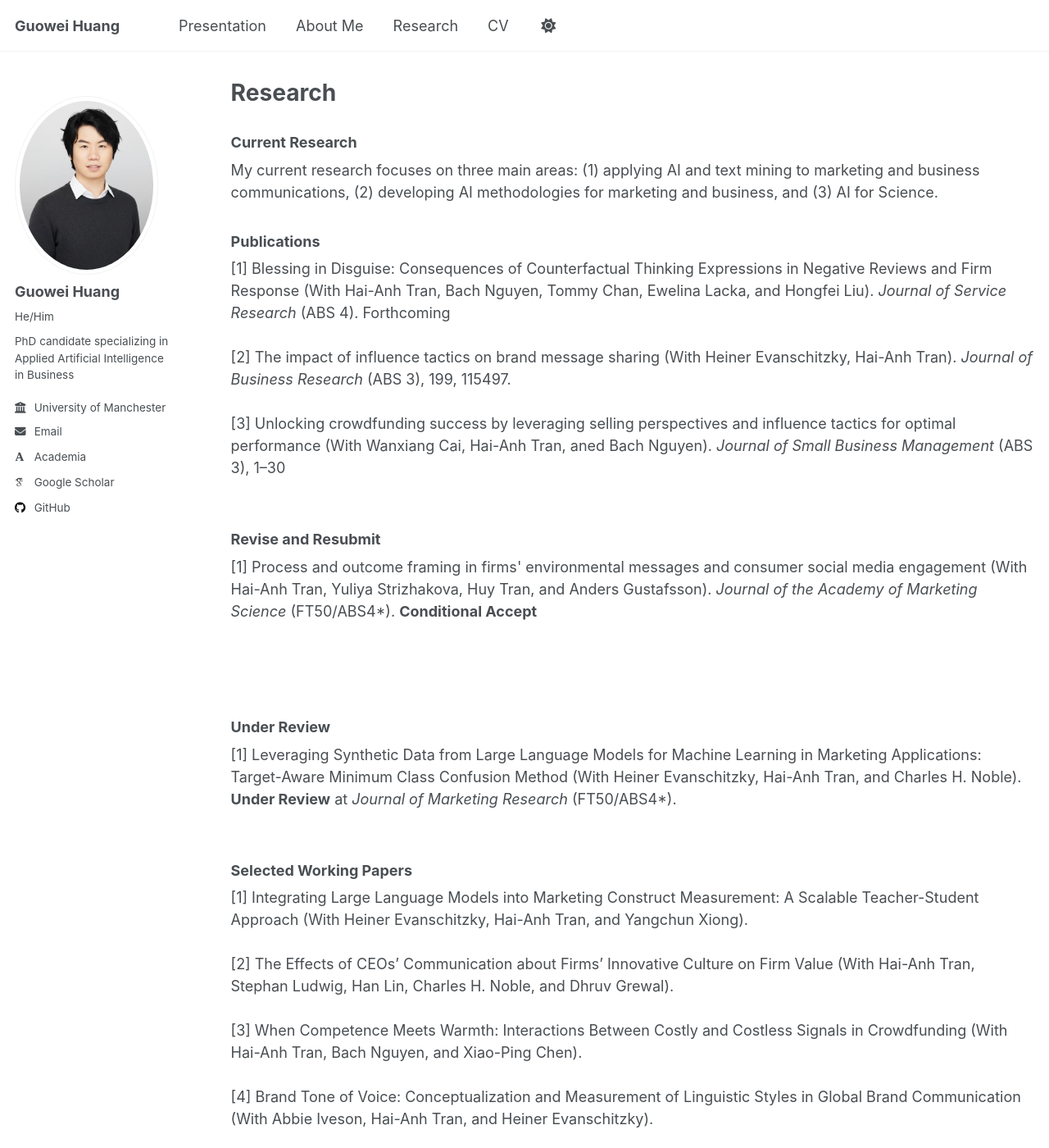
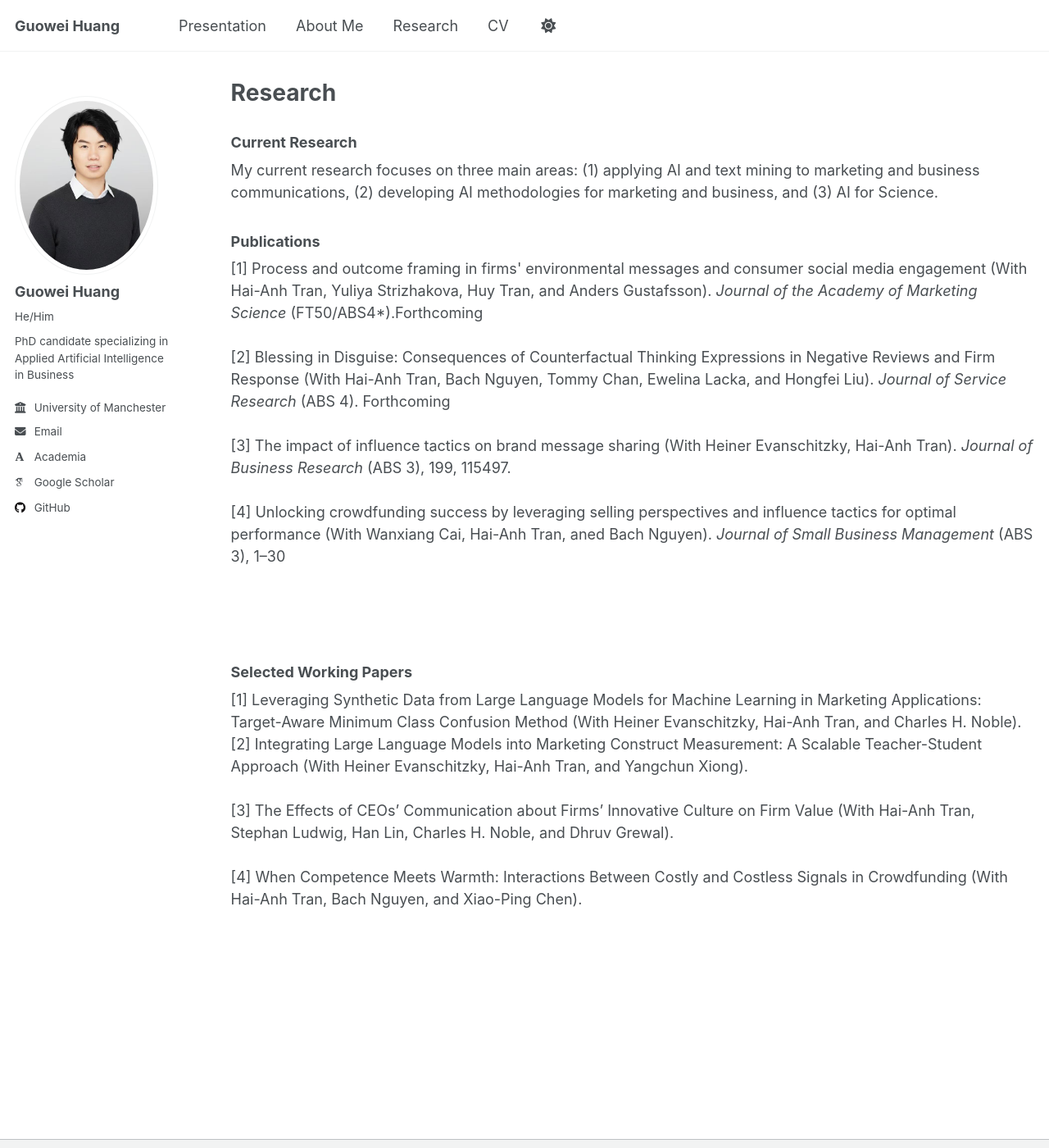
Before and after one commit to Oliverhuang123/Oliverhuang123.github.io, a Jekyll site: the page built from _pages/publications.html, in a window 1280 px wide and 1400 px high. Shown: the whole window at 82% size. Built offline with Jekyll 4.4.1, drawn with Linux system fonts in a browser that asks for light colours; some web fonts are replaced; some of the changed text lies outside the part shown.

Commit message:
Update publications.html

```diff
--- a/_pages/publications.html
+++ b/_pages/publications.html
@@ -10,54 +10,33 @@ My current research focuses on three main areas: (1) applying AI and text mining
 
 <h3>Publications</h3>
 
-[1] Blessing in Disguise: Consequences of Counterfactual Thinking Expressions in Negative Reviews and Firm Response (With Hai-Anh Tran, Bach Nguyen, Tommy Chan, Ewelina Lacka, and Hongfei Liu). <em>Journal of Service Research</em> (ABS 4). Forthcoming
+
+[1] Process and outcome framing in firms' environmental messages and consumer social media engagement (With Hai-Anh Tran, Yuliya Strizhakova, Huy Tran, and Anders Gustafsson). <em>Journal of the Academy of Marketing Science</em> (FT50/ABS4*).Forthcoming
 <br><br>
-[2] The impact of influence tactics on brand message sharing (With Heiner Evanschitzky, Hai-Anh Tran). <em>Journal of Business Research</em> (ABS 3), 199, 115497.
+[2] Blessing in Disguise: Consequences of Counterfactual Thinking Expressions in Negative Reviews and Firm Response (With Hai-Anh Tran, Bach Nguyen, Tommy Chan, Ewelina Lacka, and Hongfei Liu). <em>Journal of Service Research</em> (ABS 4). Forthcoming
 <br><br>
-[3] Unlocking crowdfunding success by leveraging selling perspectives and influence tactics for optimal performance (With Wanxiang Cai, Hai-Anh Tran, aned Bach Nguyen).  <em>Journal of Small Business Management</em> (ABS 3), 1–30
+[3] The impact of influence tactics on brand message sharing (With Heiner Evanschitzky, Hai-Anh Tran). <em>Journal of Business Research</em> (ABS 3), 199, 115497.
 <br><br>
-
-<h3>Revise and Resubmit</h3>
-
-[1] Process and outcome framing in firms' environmental messages and consumer social media engagement
-(With Hai-Anh Tran, Yuliya Strizhakova, Huy Tran, and Anders Gustafsson).
-<em>Journal of the Academy of Marketing Science</em> (FT50/ABS4*).
-<strong>Conditional Accept</strong>
+[4] Unlocking crowdfunding success by leveraging selling perspectives and influence tactics for optimal performance (With Wanxiang Cai, Hai-Anh Tran, aned Bach Nguyen).  <em>Journal of Small Business Management</em> (ABS 3), 1–30
 <br><br>
 
 
 <br><br>
 
-<h3>Under Review</h3>
+<h3>Selected Working Papers</h3>
+
 
 [1] Leveraging Synthetic Data from Large Language Models for Machine Learning in Marketing Applications: Target-Aware Minimum Class Confusion Method
 (With Heiner Evanschitzky, Hai-Anh Tran, and Charles H. Noble).
-<strong>Under Review</strong> at <em>Journal of Marketing Research</em> (FT50/ABS4*).
 
-<br><br>
-
-<h3>Selected Working Papers</h3>
-
-[1] Integrating Large Language Models into Marketing Construct Measurement: A Scalable Teacher-Student Approach
+[2] Integrating Large Language Models into Marketing Construct Measurement: A Scalable Teacher-Student Approach
 (With Heiner Evanschitzky, Hai-Anh Tran, and Yangchun Xiong).
 <br><br>
 
-[2] The Effects of CEOs’ Communication about Firms’ Innovative Culture on Firm Value
+[3] The Effects of CEOs’ Communication about Firms’ Innovative Culture on Firm Value
 (With Hai-Anh Tran, Stephan Ludwig, Han Lin, Charles H. Noble, and Dhruv Grewal).
 <br><br>
 
-[3] When Competence Meets Warmth: Interactions Between Costly and Costless Signals in Crowdfunding
+[4] When Competence Meets Warmth: Interactions Between Costly and Costless Signals in Crowdfunding
 (With Hai-Anh Tran, Bach Nguyen, and Xiao-Ping Chen).
 <br><br>
-
-[4] Brand Tone of Voice: Conceptualization and Measurement of Linguistic Styles in Global Brand Communication
-(With Abbie Iveson, Hai-Anh Tran, and Heiner Evanschitzky).
-<br><br>
-
-[5] aiXiv: A Next-Generation Open Access Ecosystem for Scientific Discovery Generated by AI Scientists
-(With Pengsong Zhang, Xiang Hu, Guowei Huang, Yang Qi, Heng Zhang, Xiuxu Li, Jiaxing Song, Jiabin Luo, Yijiang Li, Shuo Yin, Chengxiao Dai, Eric Hanchen Jiang, Xiaoyan Zhou, Zhenfei Yin, Boqin Yuan, Jing Dong, Guinan Su, Guanren Qiao, Haiming Tang, Anghong Du, Lili Pan, Zhenzhong Lan, and Xinyu Liu).
-<br><br>
-
-[6] Meta-Scientific Research in Marketing: Understanding the Impact of Researcher Choices
-(This project is led by Hannes Datta, Oliver Koll, Koen Pauwels, Karin Teichmann, and Harald van Heerde. All participants will be listed as co-authors of this paper).
-<br><br>
```
